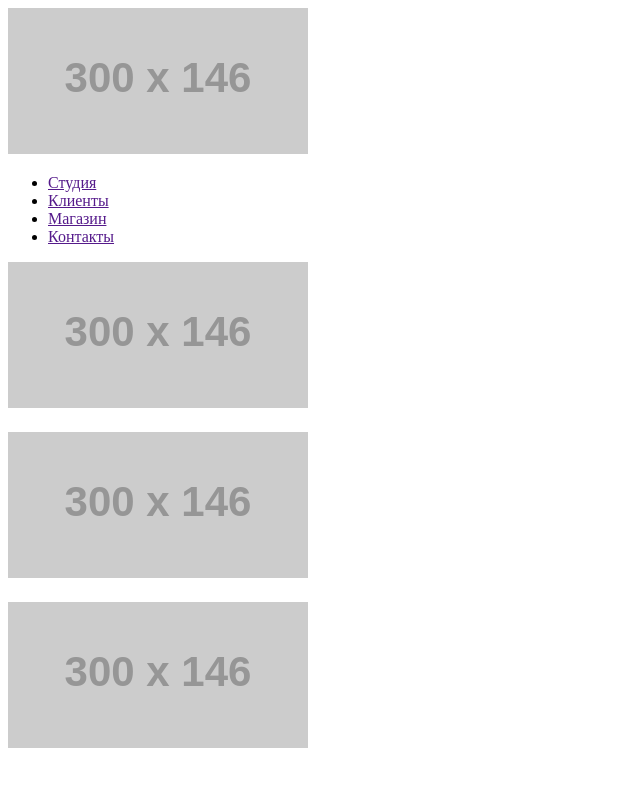
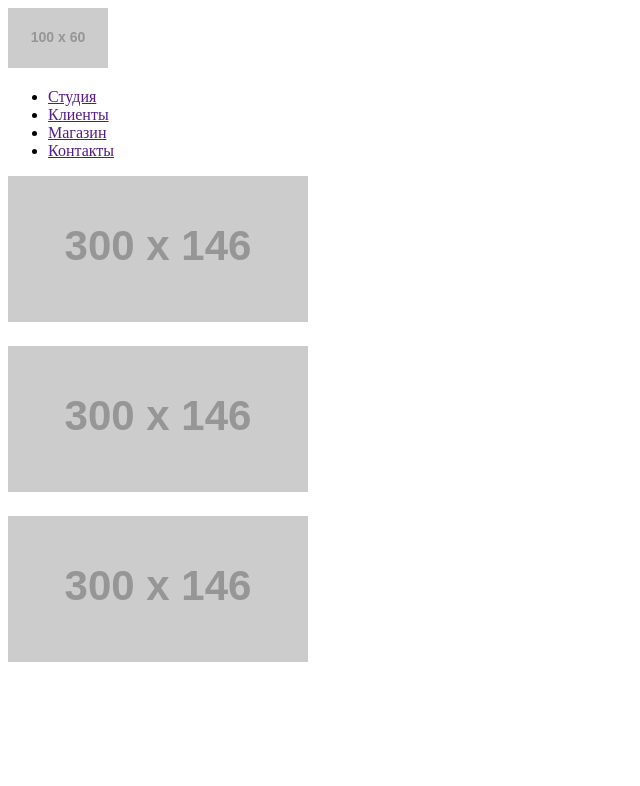
Before and after one commit to Bookanw/315879-nerds, a plain HTML site: page index.html in a window 1280 px wide. Shown: the whole page, without its empty margins (0-640 px from the left). Drawn offline with Linux system fonts and the light colour scheme; placeholder pictures from the web are drawn by us.

Commit message:
Исправил размер лого

```diff
--- a/index.html
+++ b/index.html
@@ -8,7 +8,7 @@
 
 <body>
   <header class="page-header">
-    <div class="logo"><a><img src="http://placehold.it/300x146" alt="logo"></a></div>
+    <div class="logo"><a><img src="http://placehold.it/100x60" alt="logo"></a></div>
     <nav class="navigation">
       <ul class="navigation-list">
         <li><a href="">Студия</a></li>
```
